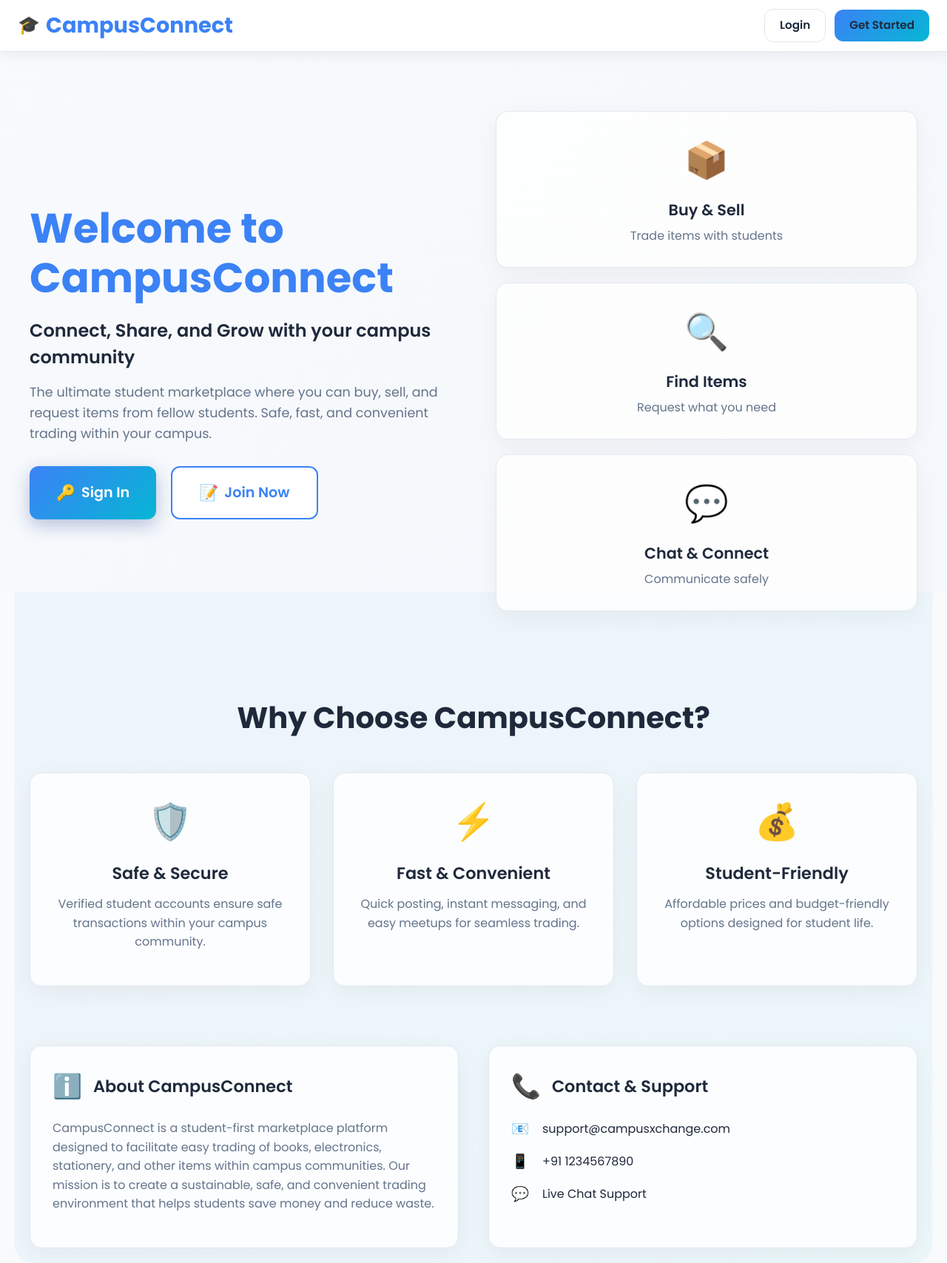
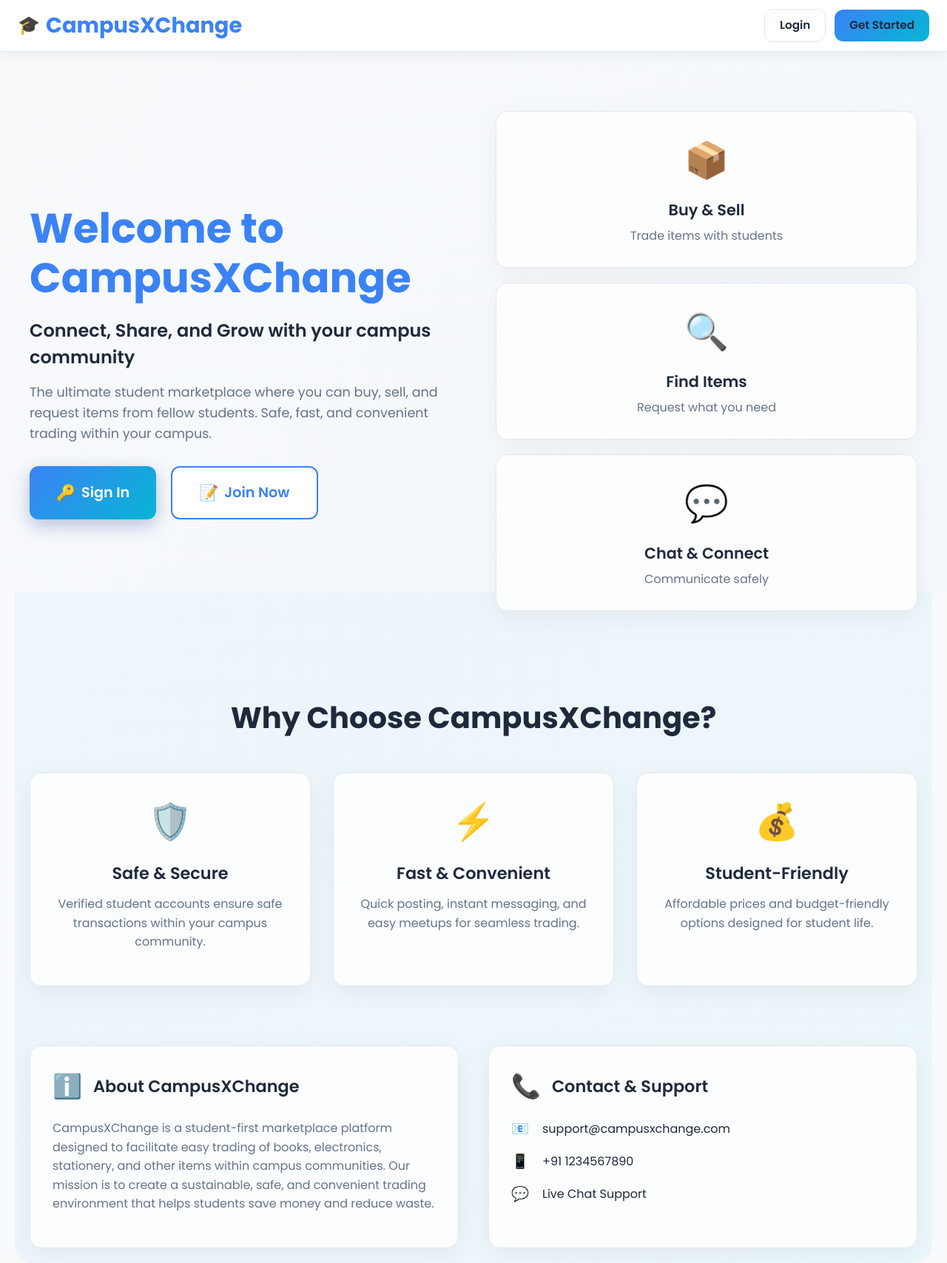
Before and after one commit to CHARITHA-14/CampusXChange, a Django app: template CampusConnect/accounts/templates/accounts/home.html in a window 1280 px wide. Shown: the whole page at 74% size. Run offline with Django 3.2, Linux system fonts and the light colour scheme; the template is opened without the code that fills it, so the values that code supplies are empty.

Commit message:
Final Commit

```diff
--- a/CampusConnect/accounts/templates/accounts/base.html
+++ b/CampusConnect/accounts/templates/accounts/base.html
@@ -541,7 +541,7 @@
   <nav class="top-nav">
     <!-- Brand -->
     <a href="{% url 'homepage' %}" class="nav-brand">
-      <span class="nav-brand-text">CampusConnect</span>
+      <span class="nav-brand-text">CampusXChange</span>
     </a>
 
     <!-- Desktop Navigation -->
--- a/CampusConnect/accounts/templates/accounts/category_detail.html
+++ b/CampusConnect/accounts/templates/accounts/category_detail.html
@@ -1,5 +1,5 @@
 {% extends "accounts/base.html" %}
-{% block title %}{{ category_display }} - CampusConnect{% endblock %}
+{% block title %}{{ category_display }} - CampusXChange{% endblock %}
 
 {% block content %}
 <div class="container py-3">
--- a/CampusConnect/accounts/templates/accounts/home.html
+++ b/CampusConnect/accounts/templates/accounts/home.html
@@ -1,6 +1,6 @@
 {% extends "accounts/public_base.html" %}
 {% load static %}
-{% block title %}CampusConnect - Home{% endblock %}
+{% block title %}CampusXChange - Home{% endblock %}
 {% block extra_css %}
   <link rel="stylesheet" href="{% static 'accounts/app.css' %}">
 {% endblock %}
@@ -9,7 +9,7 @@
 <div class="homepage-container">
   <div class="hero-section">
     <div class="hero-content">
-      <h1 class="hero-title">Welcome to CampusConnect</h1>
+      <h1 class="hero-title">Welcome to CampusXChange</h1>
       <p class="hero-subtitle">Connect, Share, and Grow with your campus community</p>
       <p class="hero-description">
         The ultimate student marketplace where you can buy, sell, and request items
@@ -61,7 +61,7 @@
   </div>
 
   <div class="features-section">
-    <h2 class="section-title">Why Choose CampusConnect?</h2>
+    <h2 class="section-title">Why Choose CampusXChange?</h2>
     <div class="features-grid">
       <div class="feature-card">
         <div class="feature-icon">🛡️</div>
@@ -87,10 +87,10 @@
     <div class="info-card">
       <div class="info-header">
         <div class="info-icon">ℹ️</div>
-        <h3 class="info-title">About CampusConnect</h3>
+        <h3 class="info-title">About CampusXChange</h3>
       </div>
       <p class="info-text">
-        CampusConnect is a student-first marketplace platform designed to facilitate
+        CampusXChange is a student-first marketplace platform designed to facilitate
         easy trading of books, electronics, stationery, and other items within campus communities.
         Our mission is to create a sustainable, safe, and convenient trading environment
         that helps students save money and reduce waste.
--- a/CampusConnect/accounts/templates/accounts/login.html
+++ b/CampusConnect/accounts/templates/accounts/login.html
@@ -1,12 +1,12 @@
 {% extends "accounts/public_base.html" %}
-{% block title %}Login - CampusConnect{% endblock %}
+{% block title %}Login - CampusXChange{% endblock %}
 {% block content %}
   <div class="auth-container">
     <div class="auth-card">
       <div class="auth-header">
         <div class="auth-icon">🔑</div>
         <h1 class="auth-title">Welcome Back</h1>
-        <p class="auth-subtitle">Sign in to your CampusConnect account</p>
+        <p class="auth-subtitle">Sign in to your CampusXChange account</p>
       </div>
 
       <form method="post" class="auth-form">
--- a/CampusConnect/accounts/templates/accounts/public_base.html
+++ b/CampusConnect/accounts/templates/accounts/public_base.html
@@ -3,7 +3,7 @@
 <head>
   <meta charset="UTF-8">
   <meta name="viewport" content="width=device-width, initial-scale=1.0">
-  <title>{% block title %}CampusConnect{% endblock %}</title>
+  <title>{% block title %}CampusXChange{% endblock %}</title>
   <link href="https://fonts.googleapis.com/css2?family=Poppins:wght@400;600;700&display=swap" rel="stylesheet">
   <link href="https://cdn.jsdelivr.net/npm/bootstrap@5.3.3/dist/css/bootstrap.min.css" rel="stylesheet">
   {% block extra_css %}{% endblock %}
@@ -444,7 +444,7 @@
 <body>
   <div class="topbar">
     <div class="container-wide">
-      <a href="/" class="brand">CampusConnect</a>
+      <a href="/" class="brand">CampusXChange</a>
 
       <!-- Desktop Navigation -->
       <div class="nav-links">
--- a/CampusConnect/accounts/templates/accounts/register.html
+++ b/CampusConnect/accounts/templates/accounts/register.html
@@ -1,11 +1,11 @@
 {% extends "accounts/public_base.html" %}
-{% block title %}Register - CampusConnect{% endblock %}
+{% block title %}Register - CampusXChange{% endblock %}
 {% block content %}
   <div class="auth-container">
     <div class="auth-card register-card">
       <div class="auth-header">
         <div class="auth-icon">📝</div>
-        <h1 class="auth-title">Join CampusConnect</h1>
+        <h1 class="auth-title">Join CampusXChange</h1>
         <p class="auth-subtitle">Create your account and start trading with fellow students</p>
       </div>
 
```
Also changed, not shown: CampusConnect/accounts/templates/accounts/chat_email.html (+4 -4 lines), CampusConnect/accounts/templates/accounts/item_request_email.html (+6 -6 lines), CampusConnect/accounts/templates/accounts/request_response_email.html (+6 -6 lines), CampusConnect/accounts/templates/accounts/verification_email.html (+5 -5 lines).
